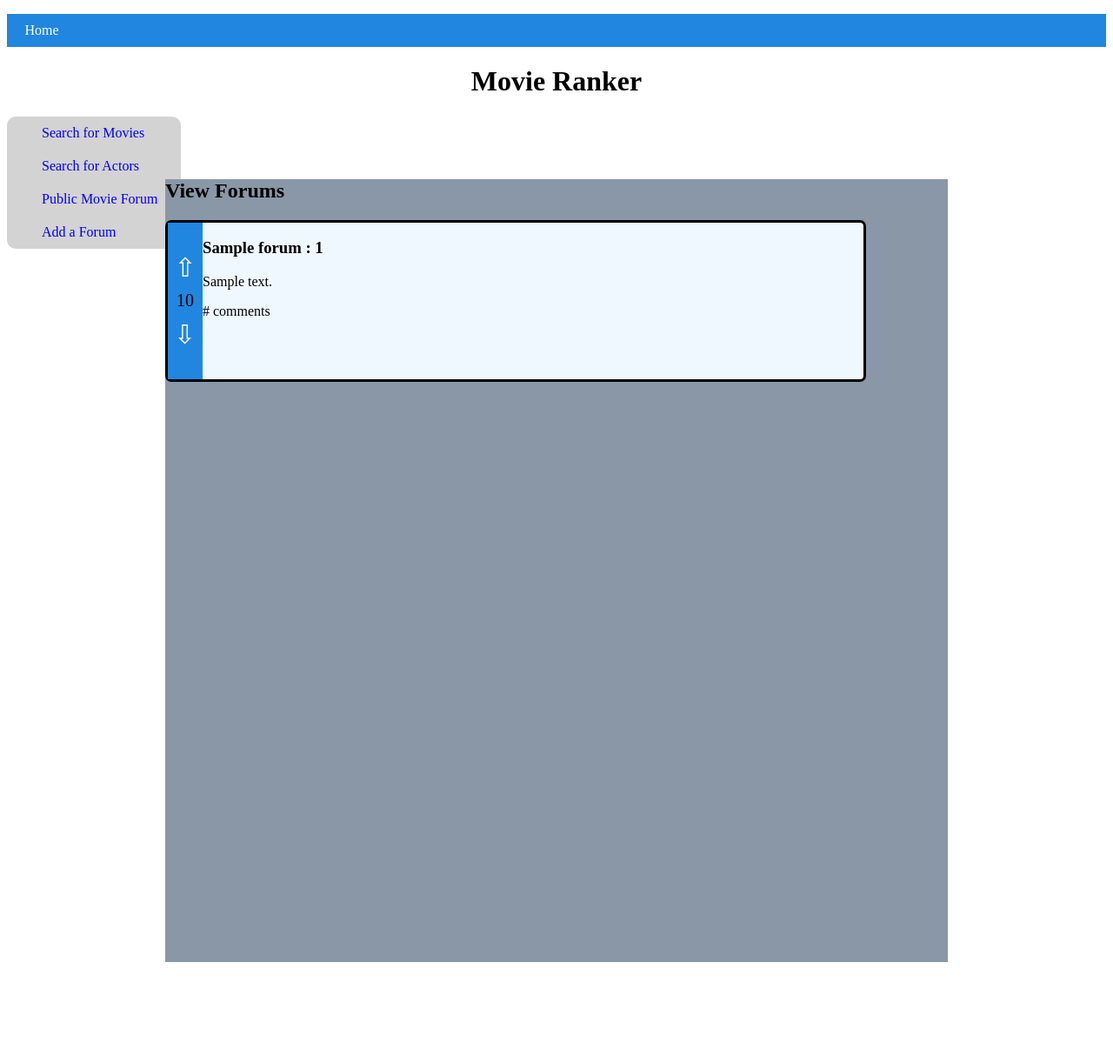
After one commit to j0rdanbruce/MovieRanker, a Python web app: template templates/see_forums.html in a window 1280 px wide; the page is wider, and only the part inside the window is pictured. The commit adds this page. Shown: that part at 87% size. Run offline with Jinja, Linux system fonts and the light colour scheme; the template is opened without the code that fills it: most values are stand-ins (such as "Sample title", 1, 10 or a date in 2020).

Commit message:
users can view the list of forums

```diff
--- a/models/forum.py
+++ b/models/forum.py
@@ -14,8 +14,8 @@ class Forum():
     def get_my_forums(self):
         pass
 
-    def get_all_forums(self):
-        query = "SELECT * FROM Forum WHERE private='false'"
+    def get_all_forums(self) -> list[dict]:
+        query = "select id, title, body, upvote - downvote as votes from Forum LIMIT 50"
         result = self.cursor.get_all_rows(query)
         if result:
             return result
--- a/templates/layout.html
+++ b/templates/layout.html
@@ -85,7 +85,8 @@
             <ul id="nav-links">
                 <li><a href="{{ url_for('movies.search_movie') }}">Search for Movies</a></li>
                 <li><a href="#">Search for Actors</a></li>
-                <li><a href="{{ url_for('forum.all_public_forums') }}">Public Movie Forum</a></li>
+                <li><a href="{{ url_for('forum.get_forums') }}">Public Movie Forum</a></li>
+                <li><a href="{{ url_for('forum.create_forum') }}">Add a Forum</a></li>
                 {% if "id" in session %}
                   <li><a href="{{ url_for('movies.get_liked_movies') }}">My Favorite Movies</a></li>
                 {% endif %}
--- a/templates/my_forums.html
+++ b/templates/my_forums.html
@@ -36,6 +36,7 @@
   {% endblock %}
 
   {% block main_content %}
+    <h2>Create Forum:</h2>
     <div class="forum-form">
       <form action="" method="post">
         {{ form.hidden_tag() }}
--- /dev/null
+++ b/templates/see_forums.html
@@ -0,0 +1,88 @@
+<!DOCTYPE html>
+<html lang="en">
+<head>
+    <meta charset="UTF-8">
+    <meta http-equiv="X-UA-Compatible" content="IE=edge">
+    <meta name="viewport" content="width=device-width, initial-scale=1.0">
+    <title>Movie Ranker</title>
+</head>
+
+<script></script>
+
+<style>
+  div.forum-box{
+    background-color: aliceblue;
+    position: relative;
+    display: flex;
+    flex-direction: row;
+    border-style: solid;
+    border-radius: 7px;
+    height: 180px;
+    width: 800px;
+  }
+  div.left-box{
+    display: flex;
+    flex-direction: column;
+    background-color: rgb(33, 134, 223);
+    width: 40px;
+  }
+  /*changes color of the anchors for the voting arrows*/
+  div.left-box > div > a{
+    color: white;
+  }
+  div.votes-box{
+    position: relative;
+    margin: auto;
+    font-size: 20px;
+  }
+  div.up-arrow{
+    position: relative;
+    margin: auto;
+    top: 20px;
+    font-size: 30px;
+  }
+  div.down-arrow{
+    position: relative;
+    margin: auto;
+    top: -20px;
+    font-size: 30px;
+    /*code for flipping the image*/
+    transform: scale(1, -1);
+    -moz-transform: scale(1, -1);
+    -webkit-transform: scale(1, -1);
+    -o-transform: scale(1, -1);
+    -ms-transform: scale(1, -1);
+    transform: scale(1, -1);
+    /*end code for flipped image*/
+  }
+
+</style>
+
+<body>
+  {% extends "layout.html" %}
+
+  {% block main_content %}
+    <h2>View Forums</h2>
+    {% for forum in forums %}
+      <div class="forum-box">
+        <div class="left-box">
+          <div class="up-arrow"><a href="#" style="text-decoration: none">&#8679;</a></div>
+          <div class="votes-box">{{ forum.votes }}</div>
+          <div class="down-arrow"><a href="#" style="text-decoration: none">&#8679;</a></div>
+        </div>
+        <div class="right-box">
+          <h3>{{ forum.title }} : {{ forum.id }}</h3>
+          <p>{{ forum.body }}</p>
+          <p># comments</p>
+        </div>
+
+      </div>
+      <br>
+    {% endfor %}
+  {% endblock %}
+</body>
+
+<footer>
+
+</footer>
+</html>
```
Also changed, not shown: resources/forum.py (+5 -3 lines), 1 other file.
